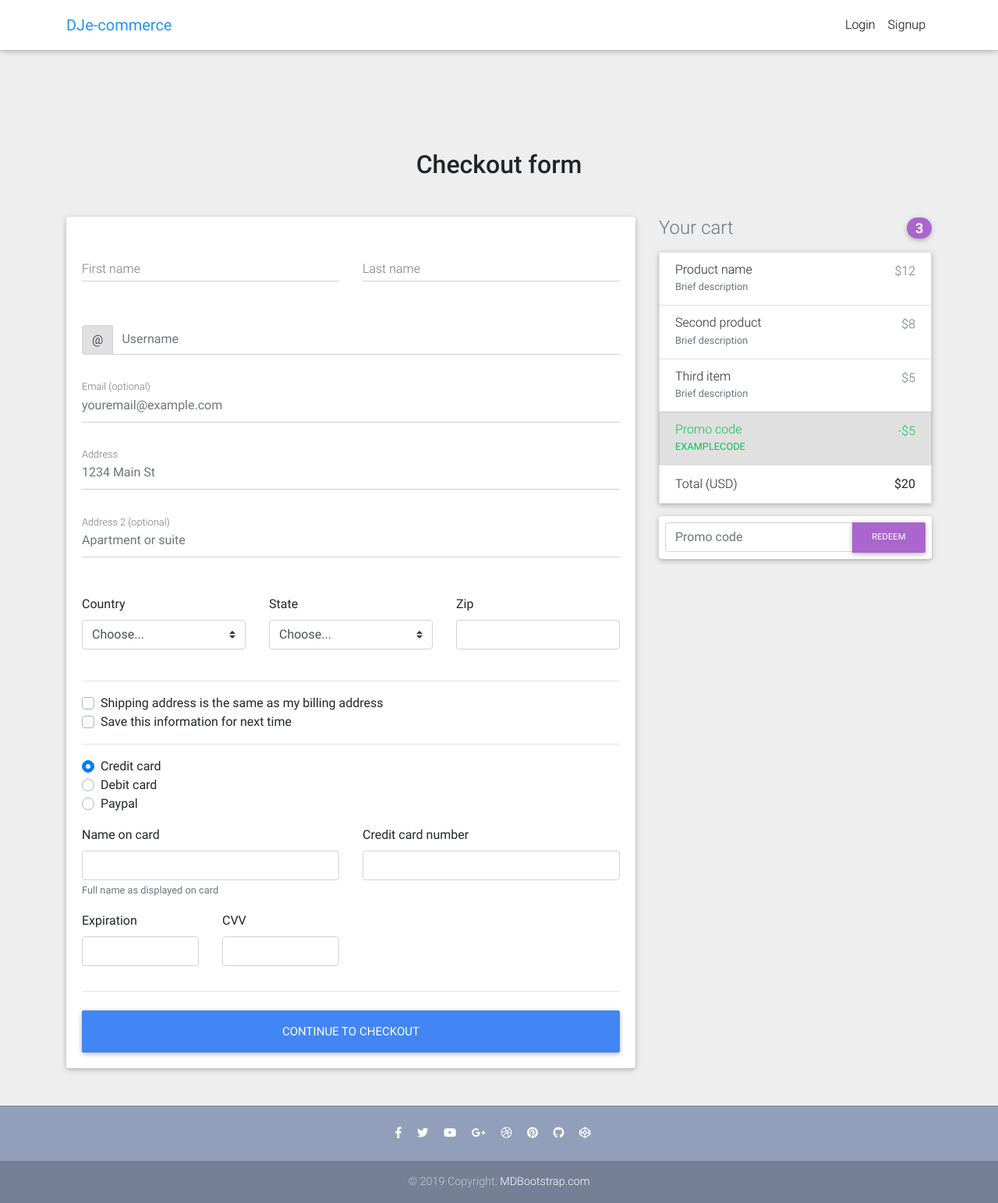
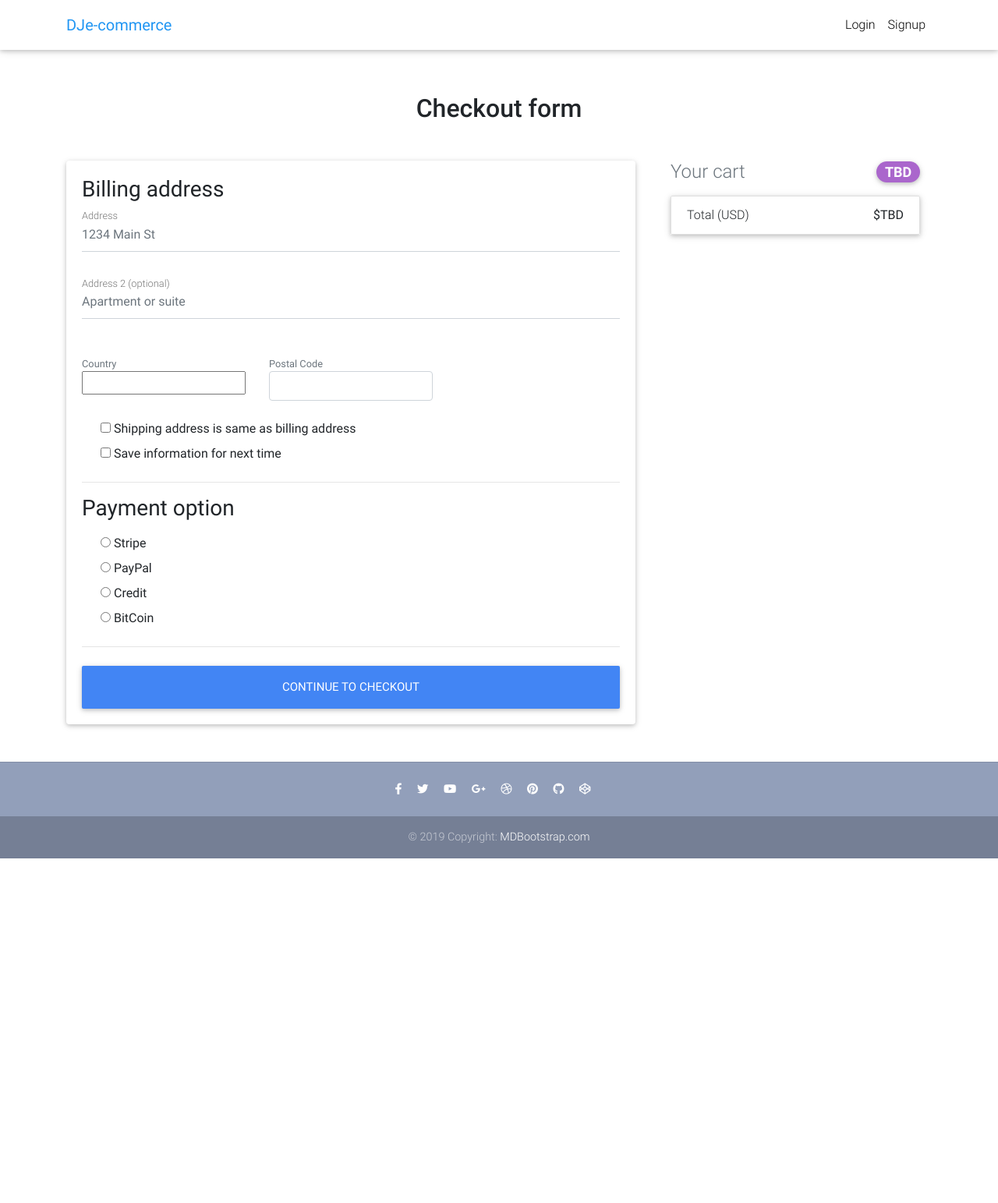
Before and after one commit to StephenGemin/django-ecommerce, a Django app: page /checkout/ in a window 1280 px wide. Shown: the whole page at 78% size. After the commit the page ends 1101 px from the top, so only its background shows below. Run offline with Django 3.2, Linux system fonts and the light colour scheme; some libraries are stand-ins or nearby versions.

Commit message:
initial impementation for checkout page

```diff
--- a/estore/estore/settings/base.py
+++ b/estore/estore/settings/base.py
@@ -38,9 +38,10 @@ INSTALLED_APPS = [
     'django_cleanup',
     'django_extensions',
     'crispy_forms',
+    'django_countries',
 
     # project apps
-    'orders'
+    'orders',
 ]
 
 MIDDLEWARE = [
--- /dev/null
+++ b/estore/orders/forms.py
@@ -0,0 +1,71 @@
+from django import forms
+from django_countries.fields import CountryField
+from django_countries.widgets import CountrySelectWidget
+
+PAYMENT_CHOICES = (
+    ("Stripe", "Stripe"),
+    ("PayPal", "PayPal"),
+    ("Credit", "Credit"),
+    ("BitCoin", "BitCoin"),
+)
+
+
+class CheckoutForm(forms.Form):
+    # TODO: add functionality for these fields
+    # shipping_address = forms.CharField(
+    #     required=False,
+    #     widget=forms.TextInput(attrs={"placeholder": "1234 Main St", "class": "form-control"}),
+    # )
+    # shipping_address2 = forms.CharField(
+    #     required=False,
+    #     widget=forms.TextInput(attrs={"placeholder": "Apartment or suite", "class": "form-control"}),
+    # )
+    # shipping_country = CountryField(
+    #     blank_label="(select country)").formfield(
+    #     required=False,
+    #     widget=CountrySelectWidget(attrs={"class": "custom-select d-block w-100"})
+    # )
+    # shipping_postal_code = forms.CharField(
+    #     required=False,
+    #     max_length=6,
+    #     widget=forms.TextInput(attrs={"class": "form-control"})
+    # )
+
+    billing_address = forms.CharField(
+        required=False,  # TODO: temporary
+        widget=forms.TextInput(
+            attrs={"placeholder": "1234 Main St", "class": "form-control"}
+        ),
+    )
+    billing_address2 = forms.CharField(
+        required=False,  # TODO: temporary
+        widget=forms.TextInput(
+            attrs={"placeholder": "Apartment or suite", "class": "form-control"}
+        ),
+    )
+    billing_country = CountryField(blank_label="(select country)").formfield(
+        required=False,  # TODO: temporary
+        widget=CountrySelectWidget(attrs={"class": "custom-select d-block w-100"}),
+    )
+    billing_postal_code = forms.CharField(
+        required=False,  # TODO: temporary
+        max_length=6,
+        widget=forms.TextInput(attrs={"class": "form-control"}),
+    )
+
+    same_shipping_address = forms.BooleanField(
+        required=False, widget=forms.CheckboxInput()
+    )
+    set_default_billing = forms.BooleanField(
+        required=False, widget=forms.CheckboxInput()
+    )
+
+    # TODO: add functionality for commented fields
+    # set_default_shipping = forms.BooleanField(required=False)
+    # use_default_shipping = forms.BooleanField(required=False)
+    # use_default_billing = forms.BooleanField(required=False)
+
+    # TODO: temporary required value ... change back to True later
+    payment_option = forms.ChoiceField(
+        choices=PAYMENT_CHOICES, required=False, widget=forms.RadioSelect()
+    )
--- a/estore/orders/views.py
+++ b/estore/orders/views.py
@@ -3,10 +3,12 @@ from django.contrib.auth.decorators import login_required
 from django.contrib.auth.mixins import LoginRequiredMixin
 from django.core.exceptions import ObjectDoesNotExist
 from django.shortcuts import render, get_object_or_404, redirect
+from django.urls import reverse_lazy
 from django.utils import timezone
-from django.views.generic import ListView, TemplateView, DetailView
+from django.views.generic import ListView, TemplateView, DetailView, FormView
 
-from .models import Item, OrderItem, Order
+from .forms import CheckoutForm
+from .models import Item, OrderItem, Order, BillingAddress
 
 
 class HomeView(ListView):
@@ -32,8 +34,56 @@ class OrderSummaryView(LoginRequiredMixin, TemplateView):
         return context
 
 
-class CheckoutView(TemplateView):
+class CheckoutView(FormView):
     template_name = "checkout-page.html"
+    form_class = CheckoutForm
+    success_url = reverse_lazy("orders:home-page")  # TODO: replace with redirect to payment view
+
+    def _validate_form(self, form):
+        if form["billing_address"].value() == "123":
+            # This particular statement was added for testing purposes,
+            # but could easily be extended to verify fields
+            form.add_error("billing_address", "Invalid billing address")
+
+    def _validate_user_order(self):
+        try:
+            return _get_user_orders(self.request)
+        except ObjectDoesNotExist:
+            messages.error(self.request, "You do not have an active order")
+            return
+
+    def _get_billing_address_data(self, form):
+        return BillingAddress(
+            user=self.request.user,
+            address=form.cleaned_data.get("billing_address"),
+            address2=form.cleaned_data.get("billing_address2"),
+            country=form.cleaned_data.get("billing_country"),
+            postal_code=form.cleaned_data.get("billing_postal_code"),
+            # TODO: add functionality for these fields
+            # form.cleaned_data.get("same_shipping_address"),
+            # form.cleaned_data.get("set_default_billing"),
+        )
+
+    def post(self, request, *args, **kwargs):
+        """
+        Handle POST requests: instantiate a form instance with the passed
+        POST variables and then check if it's valid.
+        """
+        form = self.get_form()
+        self._validate_form(form)
+        if form.is_valid():
+            billing_address = self._get_billing_address_data(form)
+            billing_address.save()
+            order = self._validate_user_order()
+            order.billing_address = billing_address
+            order.save()
+            messages.success(self.request, "Order successful")
+
+            return self.form_valid(form)
+        else:
+            print(self.request.POST)
+            messages.error(self.request, "Order UNSUCCESSFUL")
+            return self.form_invalid(form)
 
 
 class ItemDetailView(DetailView):
--- a/requirements.txt
+++ b/requirements.txt
@@ -1,7 +1,8 @@
 django
 django-allauth
+django-cleanup
 django-crispy-forms
-django-cleanup
+django-countries
+django-debug-toolbar
 django-extensions
-django-debug-toolbar
 Pillow
--- a/templates/base.html
+++ b/templates/base.html
@@ -69,5 +69,8 @@
 
   {% include "footer.html" %}
   {% include "scripts.html" %}
+
+  {% block extra_scripts %}
+  {% endblock extra_scripts %}
 </body>
 </html>
--- a/templates/checkout-page.html
+++ b/templates/checkout-page.html
@@ -1,266 +1,163 @@
 {% extends "base.html" %}
+{% load crispy_forms_tags %}
 
 {% block content %}
-<body class="grey lighten-3">
-  <!--Main layout-->
-  <main class="mt-5 pt-4">
+
+  <main >
     <div class="container wow fadeIn">
+      <h2 class="my-5 h2 text-center">Checkout form</h2>
+      <div class="row">
+        <div class="col-md-8 mb-4">
+          <div class="card">
+            <form method="POST" class="card-body">
+              {% csrf_token %}
 
-      <!-- Heading -->
-      <h2 class="my-5 h2 text-center">Checkout form</h2>
+              {% comment Uncomment once shipping address functionality added!%}
 
-      <!--Grid row-->
+              <h3>Shipping address</h3>
+
+              <div class='hideable_shipping_form'>
+
+                <div class="md-form mb-5">
+<!--                  <input type='text' placeholder='1234 Main St' id='shipping_address' name='shipping_address' class='form-control' />-->
+                  <label class="">Address</label>
+                  {{ form.shipping_address }}
+                </div>
+
+                <div class="md-form mb-5">
+<!--                  <input type='text' placeholder='Apartment or suite' id='shipping_address2' name='shipping_address2' class='form-control' />-->
+                  <label class="">Address 2 (optional)</label>
+                  {{ form.shipping_address2 }}
+                </div>
+
                 <div class="row">
+                  <div class="col-lg-4 col-md-12 mb-4">
+                    <p class="mb-0 small text-muted">Country</p>
+                    {{ form.shipping_country }}
+                    <div class="invalid-feedback">
+                      Please select a valid country.
+                    </div>
+                  </div>
 
-        <!--Grid column-->
-        <div class="col-md-8 mb-4">
+                  <div class="col-lg-4 col-md-6 mb-4">
+<!--                    <input type='text' placeholder='Postal code' id='shipping_mail_id' name='shipping_mail_id' class='form-control' />-->
+                    <p class="mb-0 small text-muted">Postal Code</p>
+                    {{ form.shipping_postal_code }}
+                    <div class="invalid-feedback">
+                      Postal code required.
+                    </div>
+                  </div>
+                </div>
+              {% endcomment %}
 
-          <!--Card-->
-          <div class="card">
+              <h3>Billing address</h3>
 
-            <!--Card content-->
-            <form class="card-body">
+              <div class='hideable_billing_form'>
+                <div class="md-form mb-5">
+                  {{ form.billing_address }}
+                  <label for="billing_address" class="">Address</label>
+                </div>
 
-              <!--Grid row-->
+                <div class="md-form mb-5">
+                  {{ form.billing_address2 }}
+                  <label for="billing_address2" class="">Address 2 (optional)</label>
+                </div>
+
                 <div class="row">
+                  <div class="col-lg-4 col-md-12 mb-4">
+                    <p class="mb-0 small text-muted">Country</p>
+                    {{ form.billing_country }}
+                    <div class="invalid-feedback">
+                      Please select a valid country.
+                    </div>
+                  </div>
 
-                <!--Grid column-->
-                <div class="col-md-6 mb-2">
-
-                  <!--firstName-->
-                  <div class="md-form ">
-                    <input type="text" id="firstName" class="form-control">
-                    <label for="firstName" class="">First name</label>
+                  <div class="col-lg-4 col-md-6 mb-4">
+                    <p class="mb-0 small text-muted">Postal Code</p>
+                    {{ form.billing_postal_code }}
+                    <div class="invalid-feedback">
+                      Postal code required.
+                    </div>
                   </div>
 
                 </div>
-                <!--Grid column-->
 
-                <!--Grid column-->
-                <div class="col-md-6 mb-2">
-
-                  <!--lastName-->
-                  <div class="md-form">
-                    <input type="text" id="lastName" class="form-control">
-                    <label for="lastName" class="">Last name</label>
+                <div class="custom-control">
+                  {{ form.same_shipping_address }}
+                  <label class="" for="set_default_billing">Shipping address is same as billing address</label>
                 </div>
 
+
+                <div class="custom-control custom-checkbox">
+                  {{ form.set_default_billing }}
+                  <label class="" for="use_default_billing">Save information for next time</label>
                 </div>
-                <!--Grid column-->
+              </div>
+              <hr>
 
+              <h3>Payment option</h3>
+
+              <div class="d-block my-3">
+                {% comment This is what was used in the YouTube video ... since this is Django, I'd prefer to set this stuff in the form %}
+
+                {% for value, name in form.fields.payment_option.choices %}
+                <div class="custom-control custom-radio">
+                  <input id="{{ name }}" name="payment_option" value="{{ value }}" type="radio" class="custom-control-input" required>
+                  <label class="custom-control-label" for="{{ name }}">{{ name }}</label>
                 </div>
-              <!--Grid row-->
+                {% endfor %}
 
-              <!--Username-->
-              <div class="md-form input-group pl-0 mb-5">
-                <div class="input-group-prepend">
-                  <span class="input-group-text" id="basic-addon1">@</span>
+                {% endcomment %}
+                {% for opt in form.payment_option %}
+                  <div class="custom-control custom-radio">
+                    {{ opt }}
                   </div>
-                <input type="text" class="form-control py-0" placeholder="Username" aria-describedby="basic-addon1">
+                {% endfor %}
               </div>
 
-              <!--email-->
-              <div class="md-form mb-5">
-                <input type="text" id="email" class="form-control" placeholder="youremail@example.com">
-                <label for="email" class="">Email (optional)</label>
-              </div>
-
-              <!--address-->
-              <div class="md-form mb-5">
-                <input type="text" id="address" class="form-control" placeholder="1234 Main St">
-                <label for="address" class="">Address</label>
-              </div>
-
-              <!--address-2-->
-              <div class="md-form mb-5">
-                <input type="text" id="address-2" class="form-control" placeholder="Apartment or suite">
-                <label for="address-2" class="">Address 2 (optional)</label>
-              </div>
-
-              <!--Grid row-->
-              <div class="row">
-
-                <!--Grid column-->
-                <div class="col-lg-4 col-md-12 mb-4">
-
-                  <label for="country">Country</label>
-                  <select class="custom-select d-block w-100" id="country" required>
-                    <option value="">Choose...</option>
-                    <option>United States</option>
-                  </select>
-                  <div class="invalid-feedback">
-                    Please select a valid country.
-                  </div>
-
-                </div>
-                <!--Grid column-->
-
-                <!--Grid column-->
-                <div class="col-lg-4 col-md-6 mb-4">
-
-                  <label for="state">State</label>
-                  <select class="custom-select d-block w-100" id="state" required>
-                    <option value="">Choose...</option>
-                    <option>California</option>
-                  </select>
-                  <div class="invalid-feedback">
-                    Please provide a valid state.
-                  </div>
-
-                </div>
-                <!--Grid column-->
-
-                <!--Grid column-->
-                <div class="col-lg-4 col-md-6 mb-4">
-
-                  <label for="zip">Zip</label>
-                  <input type="text" class="form-control" id="zip" placeholder="" required>
-                  <div class="invalid-feedback">
-                    Zip code required.
-                  </div>
-
-                </div>
-                <!--Grid column-->
-
-              </div>
-              <!--Grid row-->
-
-              <hr>
-
-              <div class="custom-control custom-checkbox">
-                <input type="checkbox" class="custom-control-input" id="same-address">
-                <label class="custom-control-label" for="same-address">Shipping address is the same as my billing address</label>
-              </div>
-              <div class="custom-control custom-checkbox">
-                <input type="checkbox" class="custom-control-input" id="save-info">
-                <label class="custom-control-label" for="save-info">Save this information for next time</label>
-              </div>
-
-              <hr>
-
-              <div class="d-block my-3">
-                <div class="custom-control custom-radio">
-                  <input id="credit" name="paymentMethod" type="radio" class="custom-control-input" checked required>
-                  <label class="custom-control-label" for="credit">Credit card</label>
-                </div>
-                <div class="custom-control custom-radio">
-                  <input id="debit" name="paymentMethod" type="radio" class="custom-control-input" required>
-                  <label class="custom-control-label" for="debit">Debit card</label>
-                </div>
-                <div class="custom-control custom-radio">
-                  <input id="paypal" name="paymentMethod" type="radio" class="custom-control-input" required>
-                  <label class="custom-control-label" for="paypal">Paypal</label>
-                </div>
-              </div>
-              <div class="row">
-                <div class="col-md-6 mb-3">
-                  <label for="cc-name">Name on card</label>
-                  <input type="text" class="form-control" id="cc-name" placeholder="" required>
-                  <small class="text-muted">Full name as displayed on card</small>
-                  <div class="invalid-feedback">
-                    Name on card is required
-                  </div>
-                </div>
-                <div class="col-md-6 mb-3">
-                  <label for="cc-number">Credit card number</label>
-                  <input type="text" class="form-control" id="cc-number" placeholder="" required>
-                  <div class="invalid-feedback">
-                    Credit card number is required
-                  </div>
-                </div>
-              </div>
-              <div class="row">
-                <div class="col-md-3 mb-3">
-                  <label for="cc-expiration">Expiration</label>
-                  <input type="text" class="form-control" id="cc-expiration" placeholder="" required>
-                  <div class="invalid-feedback">
-                    Expiration date required
-                  </div>
-                </div>
-                <div class="col-md-3 mb-3">
-                  <label for="cc-expiration">CVV</label>
-                  <input type="text" class="form-control" id="cc-cvv" placeholder="" required>
-                  <div class="invalid-feedback">
-                    Security code required
-                  </div>
-                </div>
-              </div>
               <hr class="mb-4">
               <button class="btn btn-primary btn-lg btn-block" type="submit">Continue to checkout</button>
 
             </form>
 
           </div>
-          <!--/.Card-->
 
         </div>
-        <!--Grid column-->
 
-        <!--Grid column-->
         <div class="col-md-4 mb-4">
-
-          <!-- Heading -->
-          <h4 class="d-flex justify-content-between align-items-center mb-3">
-            <span class="text-muted">Your cart</span>
-            <span class="badge badge-secondary badge-pill">3</span>
-          </h4>
-
-          <!-- Cart -->
-          <ul class="list-group mb-3 z-depth-1">
-            <li class="list-group-item d-flex justify-content-between lh-condensed">
-              <div>
-                <h6 class="my-0">Product name</h6>
-                <small class="text-muted">Brief description</small>
+          {% include "order_snippet.html" %}
         </div>
-              <span class="text-muted">$12</span>
-            </li>
-            <li class="list-group-item d-flex justify-content-between lh-condensed">
-              <div>
-                <h6 class="my-0">Second product</h6>
-                <small class="text-muted">Brief description</small>
-              </div>
-              <span class="text-muted">$8</span>
-            </li>
-            <li class="list-group-item d-flex justify-content-between lh-condensed">
-              <div>
-                <h6 class="my-0">Third item</h6>
-                <small class="text-muted">Brief description</small>
-              </div>
-              <span class="text-muted">$5</span>
-            </li>
-            <li class="list-group-item d-flex justify-content-between bg-light">
-              <div class="text-success">
-                <h6 class="my-0">Promo code</h6>
-                <small>EXAMPLECODE</small>
-              </div>
-              <span class="text-success">-$5</span>
-            </li>
-            <li class="list-group-item d-flex justify-content-between">
-              <span>Total (USD)</span>
-              <strong>$20</strong>
-            </li>
-          </ul>
-          <!-- Cart -->
-
-          <!-- Promo code -->
-          <form class="card p-2">
-            <div class="input-group">
-              <input type="text" class="form-control" placeholder="Promo code" aria-label="Recipient's username" aria-describedby="basic-addon2">
-              <div class="input-group-append">
-                <button class="btn btn-secondary btn-md waves-effect m-0" type="button">Redeem</button>
-              </div>
-            </div>
-          </form>
-          <!-- Promo code -->
 
       </div>
-        <!--Grid column-->
-
-      </div>
-      <!--Grid row-->
 
     </div>
   </main>
-  <!--Main layout-->
-</body>
+
 {% endblock content %}
+
+{% block extra_scripts %}
+<script>
+var hideable_shipping_form = $('.hideable_shipping_form');
+var hideable_billing_form = $('.hideable_billing_form');
+
+var use_default_shipping = document.querySelector("input[name=use_default_shipping]");
+var use_default_billing = document.querySelector("input[name=use_default_billing]");
+
+use_default_shipping.addEventListener('change', function() {
+  if (this.checked) {
+    hideable_shipping_form.hide();
+  } else {
+    hideable_shipping_form.show();
+  }
+})
+
+use_default_billing.addEventListener('change', function() {
+  if (this.checked) {
+    hideable_billing_form.hide();
+  } else {
+    hideable_billing_form.show();
+  }
+})
+
+</script>
+{% endblock extra_scripts %}
--- /dev/null
+++ b/templates/order_snippet.html
@@ -0,0 +1,43 @@
+<div class="col-md-12 mb-4">
+    <h4 class="d-flex justify-content-between align-items-center mb-3">
+    <span class="text-muted">Your cart</span>
+    <span class="badge badge-secondary badge-pill">TBD</span>
+    </h4>
+    <ul class="list-group mb-3 z-depth-1">
+    {% for order_item in order.items.all %}
+    <li class="list-group-item d-flex justify-content-between lh-condensed">
+        <div>
+        <h6 class="my-0">TBD x TBD</h6>
+        <small class="text-muted">TBD</small>
+        </div>
+        <span class="text-muted">$TBD</span>
+    </li>
+    {% endfor %}
+    {% if order.coupon %}
+    <li class="list-group-item d-flex justify-content-between bg-light">
+        <div class="text-success">
+        <h6 class="my-0">Promo code</h6>
+        <small>TBD</small>
+        </div>
+        <span class="text-success">-$TBD</span>
+    </li>
+    {% endif %}
+    <li class="list-group-item d-flex justify-content-between">
+        <span>Total (USD)</span>
+        <strong>$TBD</strong>
+    </li>
+    </ul>
+
+    {% if DISPLAY_COUPON_FORM %}
+    <form class="card p-2" action="#" method="POST">
+        {% csrf_token %}
+        <div class="input-group">
+            TBD add form here
+            <div class="input-group-append">
+            <button class="btn btn-secondary btn-md waves-effect m-0" type="submit">Redeem</button>
+            </div>
+        </div>
+    </form>
+    {% endif %}
+
+</div>
--- a/templates/order_summary.html
+++ b/templates/order_summary.html
@@ -74,9 +74,9 @@
           <tr>
             <td colspan="5">
               {% if order_obj.get_total %}
-                <a class='btn btn-success float-right ml-2' href='#'>Proceed to checkout</a>
+                <a class='btn btn-success float-right ml-2' href="{% url 'orders:checkout-page' %}">Proceed to checkout</a>
               {% else %}
-                <a class='btn btn-success float-right ml-2 disabled' href='#'>Proceed to checkout</a>
+                <a class='btn btn-success float-right ml-2 disabled'>Proceed to checkout</a>
               {% endif %}
               <a class='btn btn-primary float-right' href="{% url 'orders:home-page' %}">Continue shopping</a>
             </td>
```
Also changed, not shown: estore/orders/admin.py (+5 -4 lines), estore/orders/models.py (+13 -1 lines), estore/orders/migrations/0017_billingaddress.py (added), estore/orders/migrations/0018_order_billing_address.py (added), estore/orders/migrations/0019_alter_billingaddress_country.py (added), estore/orders/migrations/0020_alter_billingaddress_postal_code.py (added). Lines whose indentation alone changed are shown as unchanged.
